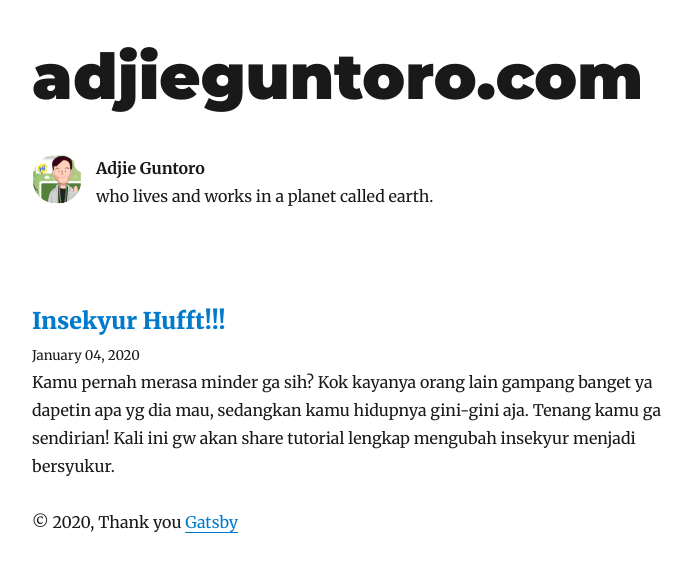
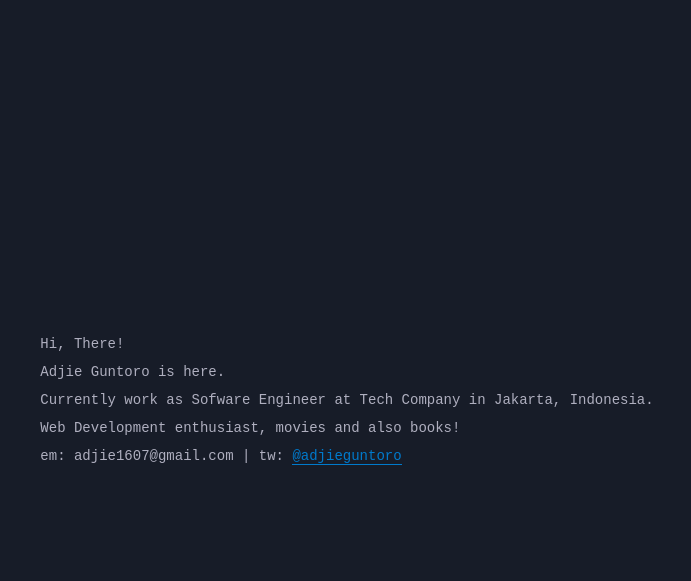
Before and after one commit to adjieguntoro-tokped/blognya-adjie, a Gatsby site: page / in a window 1280 px wide. Shown: the whole page, without its empty margins (293-984 px from the left). Built offline with nearby package versions, Linux system fonts and the light colour scheme; Gatsby itself is replaced by a stand-in of ours; some packages are replaced by stand-ins of ours.

Commit message:
change homepage

```diff
--- /dev/null
+++ b/content/blog/porak-poranda-karena-corona/index.md
@@ -0,0 +1,9 @@
+---
+title: Porak Poranda Karena Corona
+date: "2020-04-01T23:40:32.169Z"
+description: "~~"
+---
+
+Malam kian larut, saya masih duduk menghadap laptop yang dari sepagi tadi saya tatap. Selain laptop, di meja putih yang biasa saya gunakan sebagai tempat bekerja di rumah, terdapat juga sebuah kalender meja. Saya tersadar bahwa, saya harus membalik halaman saat ini, karena sekarang sudah masuk ke bulan baru. Ya, sekarang sudah memasuki tanggal paling wahid di bulan April tahun 2020. Di saat yang sama saya juga teringat ketika Presiden mengumumkan untuk pertama kalinya, terdapat 2 Warga Negara Indonesia terinfeksi virus Corona. Saat itu adalah 2 Maret 2020.
+
+Sudah satu bulan setelah pengumuman itu. Kini di 1 April 2020 data menunjukan angka **1,677**. Seribu orang lebih, sedang berjuang bertahan hidup melawan virus yang hingga tulisan ini dibuat, belum ditemukan penawarnya. Angka lain yang tak kalah menakutkan, yakni ada lebih dari **150** orang yang ga sanggup melawan virus covid-19 ini, mereka kehilangan nyawa. Saya nggak sanggup membayangkan, bagaimana perasaan keluarga yang ditinggalkan. Terlebih proses pemakaman yang tak biasa, bagi mereka yg meninggal terkait covid-19 hanya boleh dilakukan oleh petugas medis yang lengkap dengan Alat Pelindung Diri yang membungkus seluruh badannya. Ini semata-mata untuk melindungi orang-orang sekitar agar jauh dari virus ini.
--- /dev/null
+++ b/content/blog/sebuah-privillege-di-tengah-wabah-covid19/index.md
@@ -0,0 +1,25 @@
+---
+title: Segala Keistimewaan Di Tengah Covid-19
+date: "2020-04-01T22:40:32.169Z"
+description: "~~"
+---
+
+Kamu mungkin ngga ngeh, banyak langkah pencegahan wabah corona, sesungguhnya hanya bisa dilakukan kaum *privileged*.
+
+Cuci tangan berkali-kali itu *privilege*, karena ngga semua orang punya akses ke air bersih.
+
+Beli hand sanitizers, vitamin,  masker itu *privilege*, karena artinya kamu punya uang buat beli diluar makanan pokok.
+
+Work from home itu privilege, karena itu artinya kamu punya rumah. Dan ngga harus keluar rumah buat kerja.
+
+Physical distancing itu *privilege*, karena banyak orang yang rumahnya cuma sepetak. Boro-boro physical distancing, kamar sepetak buat berlima, kamar mandi barengan 1 RT.
+
+Kamu bisa nyetok makanan itu *privilege*, banyak orang yang besok makan apa juga ngga tau.
+
+Yang perlu kamu tahu: Semua anjuran cuci tangan, work from home, physical distancing dlsb agar meredam corona, semuanya hanya bisa dilakukan oleh orang yang *privileged*.
+
+Let’s appreciate how *privileged* we are. Ada 25 juta orang miskin di Indonesia yang ngga mampu melakukannya.
+
+-**-
+
+Tulisan di atas merupakan sebuah utasan dari akun twitter @iimfahima https://twitter.com/iimfahima/status/1244992226851033088
--- a/src/pages/index.js
+++ b/src/pages/index.js
@@ -1,75 +1,53 @@
 import React from "react"
-import { Link, graphql } from "gatsby"
+import Helmet from "react-helmet"
 
-import Bio from "../components/bio"
-import Layout from "../components/layout"
-import SEO from "../components/seo"
-import { rhythm } from "../utils/typography"
-
-class BlogIndex extends React.Component {
-  render() {
-    const { data } = this.props
-    const siteTitle = data.site.siteMetadata.title
-    const posts = data.allMarkdownRemark.edges
-
-    return (
-      <Layout location={this.props.location} title={siteTitle}>
-        <SEO title="All posts" />
-        <Bio />
-        {posts.map(({ node }) => {
-          const title = node.frontmatter.title || node.fields.slug
-          return (
-            <article key={node.fields.slug}>
-              <header>
-                <h3
-                  style={{
-                    marginBottom: rhythm(1 / 4),
-                  }}
-                >
-                  <Link style={{ boxShadow: `none` }} to={node.fields.slug}>
-                    {title}
-                  </Link>
-                </h3>
-                <small>{node.frontmatter.date}</small>
-              </header>
-              <section>
-                <p
-                  dangerouslySetInnerHTML={{
-                    __html: node.frontmatter.description || node.excerpt,
-                  }}
-                />
-              </section>
-            </article>
-          )
-        })}
-      </Layout>
-    )
-  }
+const styles = {
+  container: {
+    display: "block",
+    height: "100vh",
+    width: "100%",
+    position: "relative",
+    backgroundColor: "#171c28",
+  },
+  wrapper: {
+    display: "flex",
+    justifyContent: "center",
+    alignItems: "center",
+    padding: "18px",
+    textAlign: "left",
+    height: "100%",
+  },
+  content: {
+    display: "block",
+    fontSize: `${14 / 16}rem`,
+    color: "#afafbf",
+  },
 }
 
-export default BlogIndex
+const Home = () => {
+  return (
+    <>
+      <Helmet title="Adjie Guntoro" />
+      <div style={styles.container}>
+        <div style={styles.wrapper}>
+          <code style={styles.content}>
+            Hi, There! <br />
+            Adjie Guntoro is here.
+            <br />
+            Currently work as Sofware Engineer at Tech Company in Jakarta,
+            Indonesia.
+            <br />
+            Web Development enthusiast, movies and also books!
+            <br />
+            em: adjie1607@gmail.com | tw:{" "}
+            <a target="_blank" href="https://twitter.com/adjieguntoro">
+              @adjieguntoro
+            </a>
+          </code>
+        </div>
+      </div>
+    </>
+  )
+}
 
-export const pageQuery = graphql`
-  query {
-    site {
-      siteMetadata {
-        title
-      }
-    }
-    allMarkdownRemark(sort: { fields: [frontmatter___date], order: DESC }) {
-      edges {
-        node {
-          excerpt
-          fields {
-            slug
-          }
-          frontmatter {
-            date(formatString: "MMMM DD, YYYY")
-            title
-            description
-          }
-        }
-      }
-    }
-  }
-`
+export default Home
```
Also changed, not shown: src/pages/index.old.js (added, +75 -0 lines), content/blog.old/dari-insecure-menjadi-bersyukur/index.md (renamed from content/blog/dari-insecure-menjadi-bersyukur/index.md).
